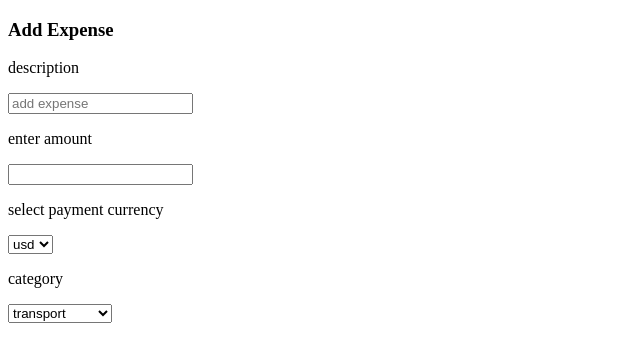
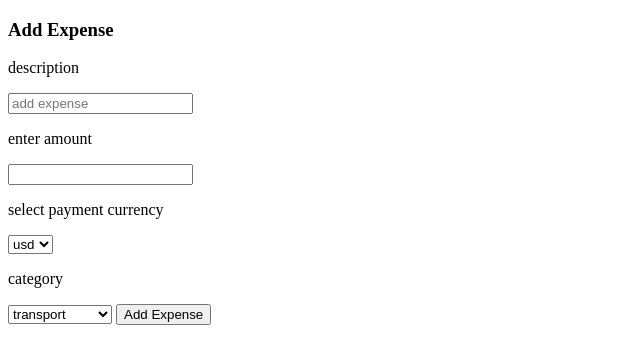
Before and after one commit to JosephNjuguna/expense-tracker, a website: page index.html in a window 1280 px wide. Shown: the whole page, without its empty margins (0-640 px from the left). Drawn offline with Linux system fonts and the light colour scheme.

Commit message:
added submi t function, added form action

```diff
--- a/index.html
+++ b/index.html
@@ -10,7 +10,7 @@
 <body>
     <!-- header goes here -->
     <div class="main-section">
-        <form action="">
+        <form action="" method="post" class="form" id="expense-form">
             <h3>Add Expense</h3>
             <p>description</p>
             <input type="text" placeholder="add expense">
@@ -36,6 +36,7 @@
                 <option value="shopping">shopping</option>
                 <option value="entertainment">entertainment</option>
             </select>
+            <input type="submit" value="Add Expense">
         </form>
         <!-- expense list comes here -->
     </div>
```
